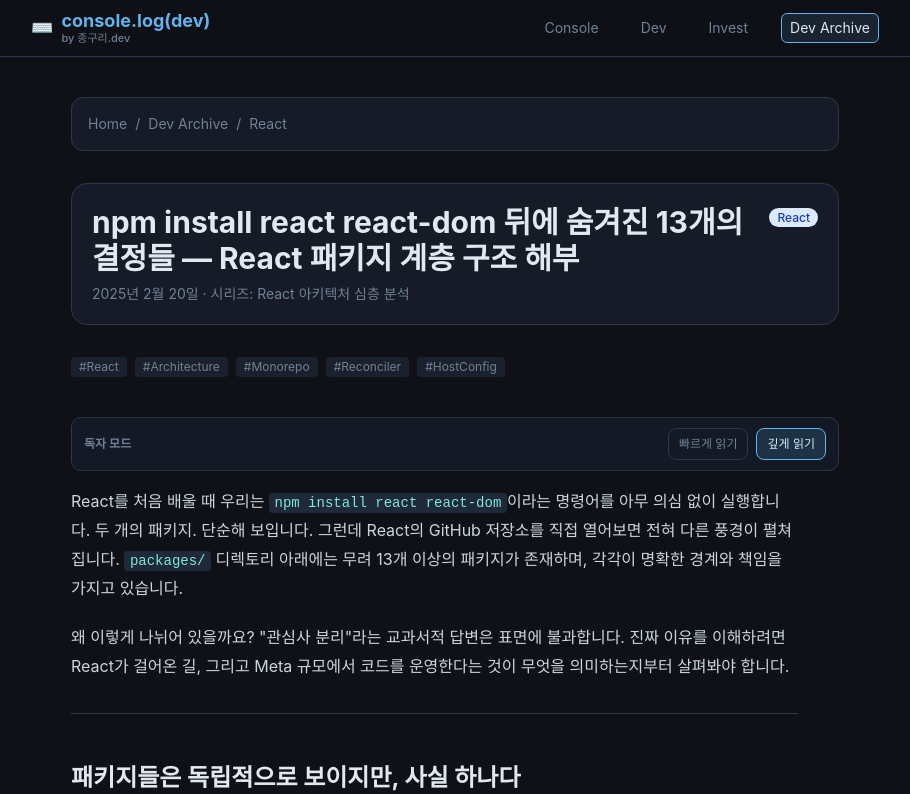
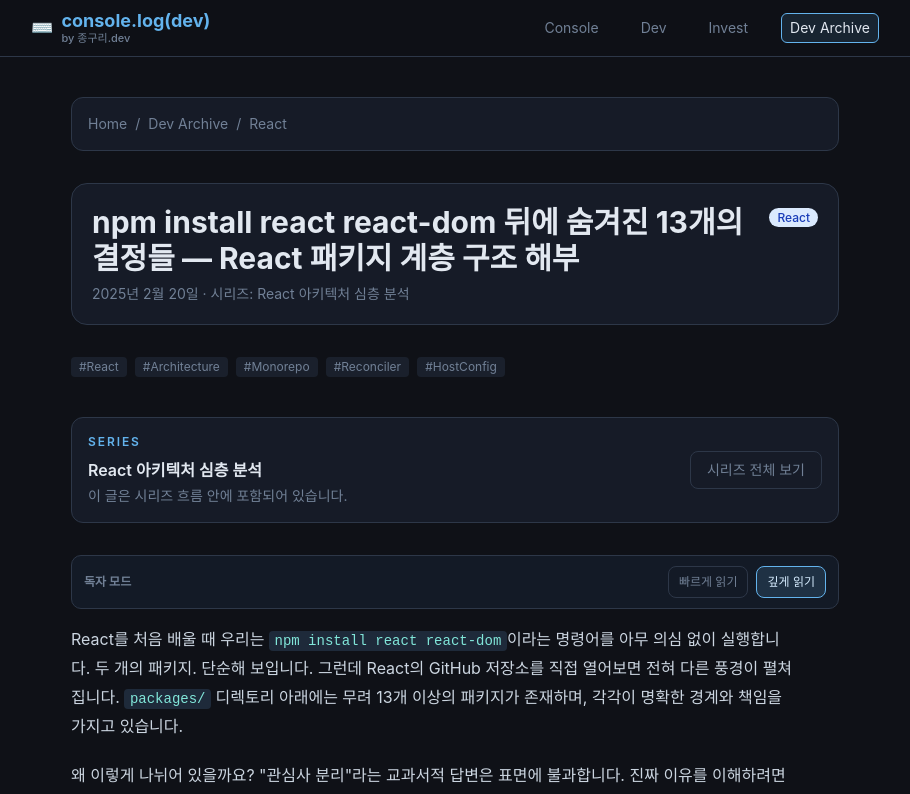
Before and after one commit to mje807/dev-blog, a Next.js app: page /blog/react/react-architecture-01-package-structure in a window 1280 px wide. Shown: the top 794 px of the page, without its empty margins (185-1095 px from the left). Built offline with nearby package versions, Linux system fonts and the light colour scheme.

Commit message:
feat: add series archive pages

```diff
--- a/app/blog/[category]/[slug]/page.tsx
+++ b/app/blog/[category]/[slug]/page.tsx
@@ -1,6 +1,6 @@
 import { notFound } from 'next/navigation';
 import Link from 'next/link';
-import { getPostContent, getAllSlugs, CATEGORIES, getAdjacentPosts, getRelatedPosts } from '@/lib/posts';
+import { getPostContent, getAllSlugs, CATEGORIES, getAdjacentPosts, getRelatedPosts, getSeriesPostsForPost } from '@/lib/posts';
 import BlogContent from '@/components/BlogContent';
 import PageHeader from '@/components/ui/PageHeader';
 import SectionCard from '@/components/ui/SectionCard';
@@ -32,6 +32,14 @@ export default async function PostPage({ params }: Props) {
   const categoryMeta = CATEGORIES[post.category];
   const adjacent = getAdjacentPosts(post.category, post.slug);
   const relatedPosts = getRelatedPosts(post.category, post.slug, 3);
+  const seriesPosts = getSeriesPostsForPost(post.category, post.slug);
+  const seriesSlug = post.series
+    ? post.series
+      .trim()
+      .toLowerCase()
+      .replace(/[^a-z0-9가-힣]+/g, '-')
+      .replace(/^-+|-+$/g, '')
+    : null;
 
   return (
     <article className="max-w-3xl mx-auto">
@@ -77,7 +85,43 @@ export default async function PostPage({ params }: Props) {
         </div>
       )}
 
+      {post.series && (
+        <SectionCard className="mb-8">
+          <div className="flex flex-col sm:flex-row sm:items-center sm:justify-between gap-3">
+            <div>
+              <div className="text-xs font-semibold uppercase tracking-[0.16em] mb-2" style={{ color: 'var(--accent)' }}>
+                Series
+              </div>
+              <div className="font-semibold" style={{ color: 'var(--text)' }}>{post.series}</div>
+              <div className="text-sm mt-1" style={{ color: 'var(--text-muted)' }}>
+                이 글은 시리즈 흐름 안에 포함되어 있습니다.
+              </div>
+            </div>
+            {seriesSlug && (
+              <Link href={`/blog/series/${seriesSlug}`} className="px-4 py-2 rounded-lg text-sm border" style={{ borderColor: 'var(--border)', color: 'var(--text-muted)' }}>
+                시리즈 전체 보기
+              </Link>
+            )}
+          </div>
+        </SectionCard>
+      )}
+
       <BlogContent html={post.content || ''} />
+
+      {seriesPosts.length > 0 && (
+        <section className="mt-16">
+          <h2 className="text-lg font-bold mb-4" style={{ color: 'var(--text)' }}>같은 시리즈</h2>
+          <div className="grid gap-4 sm:grid-cols-2">
+            {seriesPosts.slice(0, 4).map((seriesPost) => (
+              <PostLinkCard
+                key={`${seriesPost.category}-${seriesPost.slug}`}
+                post={seriesPost}
+                label="시리즈 글"
+              />
+            ))}
+          </div>
+        </section>
+      )}
 
       {(adjacent.previous || adjacent.next) && (
         <section className="mt-16">
--- /dev/null
+++ b/app/blog/series/[slug]/page.tsx
@@ -0,0 +1,62 @@
+import Link from 'next/link';
+import { notFound } from 'next/navigation';
+import { getSeriesGroupBySlug, getSeriesSlugs } from '@/lib/posts';
+import PageHeader from '@/components/ui/PageHeader';
+import SectionCard from '@/components/ui/SectionCard';
+import PostLinkCard from '@/components/PostLinkCard';
+
+interface Props {
+  params: Promise<{ slug: string }>;
+}
+
+export async function generateStaticParams() {
+  return getSeriesSlugs();
+}
+
+export async function generateMetadata({ params }: Props) {
+  const { slug } = await params;
+  const series = getSeriesGroupBySlug(slug);
+  if (!series) return {};
+
+  return {
+    title: `${series.name} Series`,
+    description: `${series.name} 시리즈에 포함된 글 ${series.posts.length}개를 모아보는 페이지.`,
+  };
+}
+
+export default async function SeriesPage({ params }: Props) {
+  const { slug } = await params;
+  const series = getSeriesGroupBySlug(slug);
+  if (!series) notFound();
+
+  return (
+    <div className="space-y-8">
+      <PageHeader
+        title={`${series.name} Series`}
+        subtitle={`${series.posts.length}개의 글 · ${series.categories.length}개 카테고리`}
+      />
+
+      <SectionCard>
+        <div className="flex items-center gap-2 text-sm flex-wrap" style={{ color: 'var(--text-muted)' }}>
+          <Link href="/blog" className="hover:underline">Dev Archive</Link>
+          <span>·</span>
+          <span>Series</span>
+          <span>·</span>
+          <span>{series.name}</span>
+        </div>
+      </SectionCard>
+
+      <section>
+        <div className="grid gap-4 sm:grid-cols-2">
+          {series.posts.map((post, index) => (
+            <PostLinkCard
+              key={`${post.category}-${post.slug}`}
+              post={post}
+              label={index === 0 ? '시리즈 시작점' : `${index + 1}번째 글`}
+            />
+          ))}
+        </div>
+      </section>
+    </div>
+  );
+}
--- a/lib/posts.ts
+++ b/lib/posts.ts
@@ -9,12 +9,19 @@ import { normalizePostDetail, normalizePostSummary } from '@/lib/content/transfo
 export { CATEGORIES };
 export type Post = PostSummary;
 
+export interface SeriesGroup {
+  name: string;
+  posts: PostSummary[];
+  categories: string[];
+}
+
 interface PostIndex {
   allPosts: PostSummary[];
   postsByCategory: Record<string, PostSummary[]>;
   categoryCounts: Record<string, number>;
   slugs: { category: CategoryKey; slug: string }[];
   featuredPosts: PostSummary[];
+  series: Record<string, SeriesGroup>;
 }
 
 function sortPosts(posts: PostSummary[]): PostSummary[] {
@@ -28,6 +35,14 @@ function sortPosts(posts: PostSummary[]): PostSummary[] {
   });
 }
 
+function toSeriesSlug(name: string): string {
+  return name
+    .trim()
+    .toLowerCase()
+    .replace(/[^a-z0-9가-힣]+/g, '-')
+    .replace(/^-+|-+$/g, '');
+}
+
 const buildPostIndex = cache((): PostIndex => {
   const allPosts = sortPosts(
     readAllPostFiles()
@@ -37,6 +52,7 @@ const buildPostIndex = cache((): PostIndex => {
 
   const postsByCategory: Record<string, PostSummary[]> = {};
   const categoryCounts: Record<string, number> = {};
+  const series: Record<string, SeriesGroup> = {};
 
   for (const post of allPosts) {
     if (!postsByCategory[post.category]) {
@@ -45,6 +61,25 @@ const buildPostIndex = cache((): PostIndex => {
 
     postsByCategory[post.category].push(post);
     categoryCounts[post.category] = (categoryCounts[post.category] || 0) + 1;
+
+    if (post.series) {
+      const key = toSeriesSlug(post.series);
+      if (!series[key]) {
+        series[key] = {
+          name: post.series,
+          posts: [],
+          categories: [],
+        };
+      }
+      series[key].posts.push(post);
+      if (!series[key].categories.includes(post.category)) {
+        series[key].categories.push(post.category);
+      }
+    }
+  }
+
+  for (const key of Object.keys(series)) {
+    series[key].posts = sortPosts(series[key].posts);
   }
 
   return {
@@ -55,6 +90,7 @@ const buildPostIndex = cache((): PostIndex => {
       return allPosts.some((post) => post.category === category && post.slug === slug);
     }),
     featuredPosts: allPosts.filter((post) => post.featured),
+    series,
   };
 });
 
@@ -72,6 +108,20 @@ export const getCategoryCounts = cache((): Record<string, number> => {
 
 export const getFeaturedPosts = cache((): PostSummary[] => {
   return buildPostIndex().featuredPosts;
+});
+
+export const getSeriesGroups = cache((): SeriesGroup[] => {
+  return Object.entries(buildPostIndex().series)
+    .map(([, group]) => group)
+    .sort((a, b) => b.posts.length - a.posts.length || a.name.localeCompare(b.name, 'ko'));
+});
+
+export const getSeriesSlugs = cache(() => {
+  return Object.keys(buildPostIndex().series).map((slug) => ({ slug }));
+});
+
+export const getSeriesGroupBySlug = cache((slug: string): SeriesGroup | null => {
+  return buildPostIndex().series[slug] || null;
 });
 
 export const getAllSlugs = cache(() => {
@@ -99,6 +149,14 @@ export const getAdjacentPosts = cache((category: string, slug: string): { previo
     previous: posts[index + 1] || null,
     next: posts[index - 1] || null,
   };
+});
+
+export const getSeriesPostsForPost = cache((category: string, slug: string): PostSummary[] => {
+  const current = getPostsByCategory(category).find((post) => post.slug === slug);
+  if (!current?.series) return [];
+
+  const key = toSeriesSlug(current.series);
+  return (buildPostIndex().series[key]?.posts || []).filter((post) => !(post.category === category && post.slug === slug));
 });
 
 export const getRelatedPosts = cache((category: string, slug: string, limit = 3): PostSummary[] => {
```
